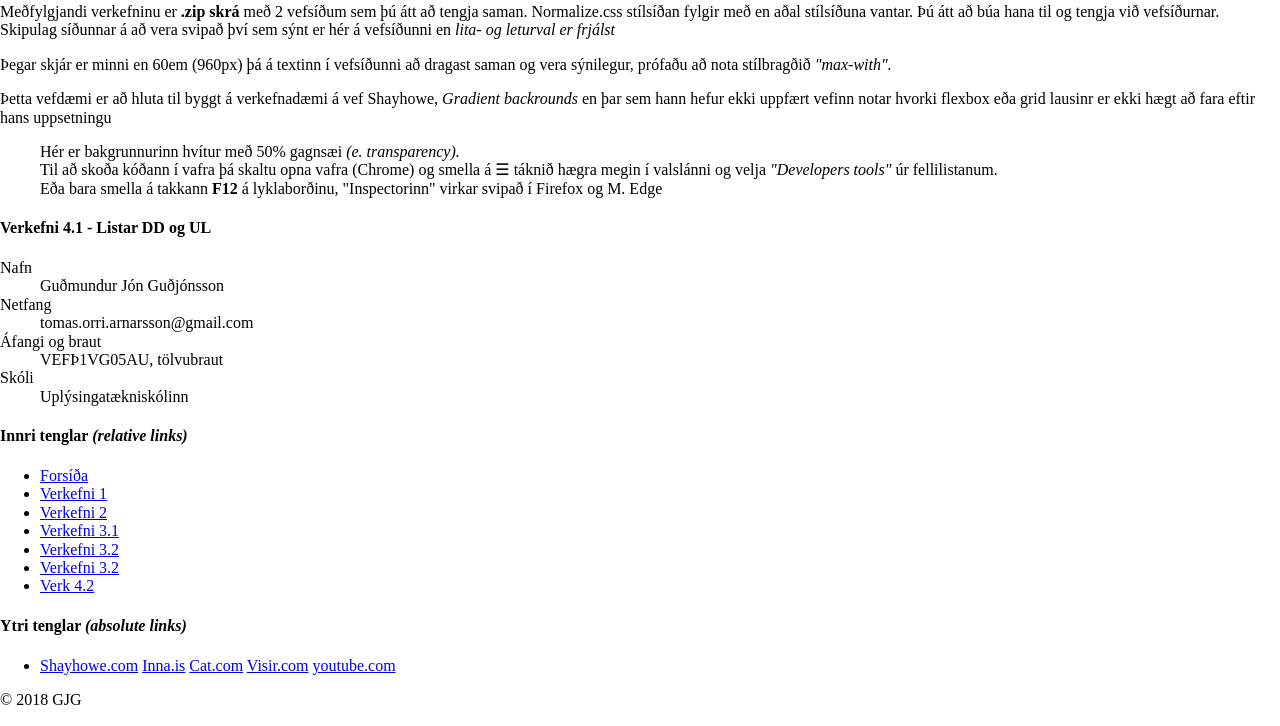
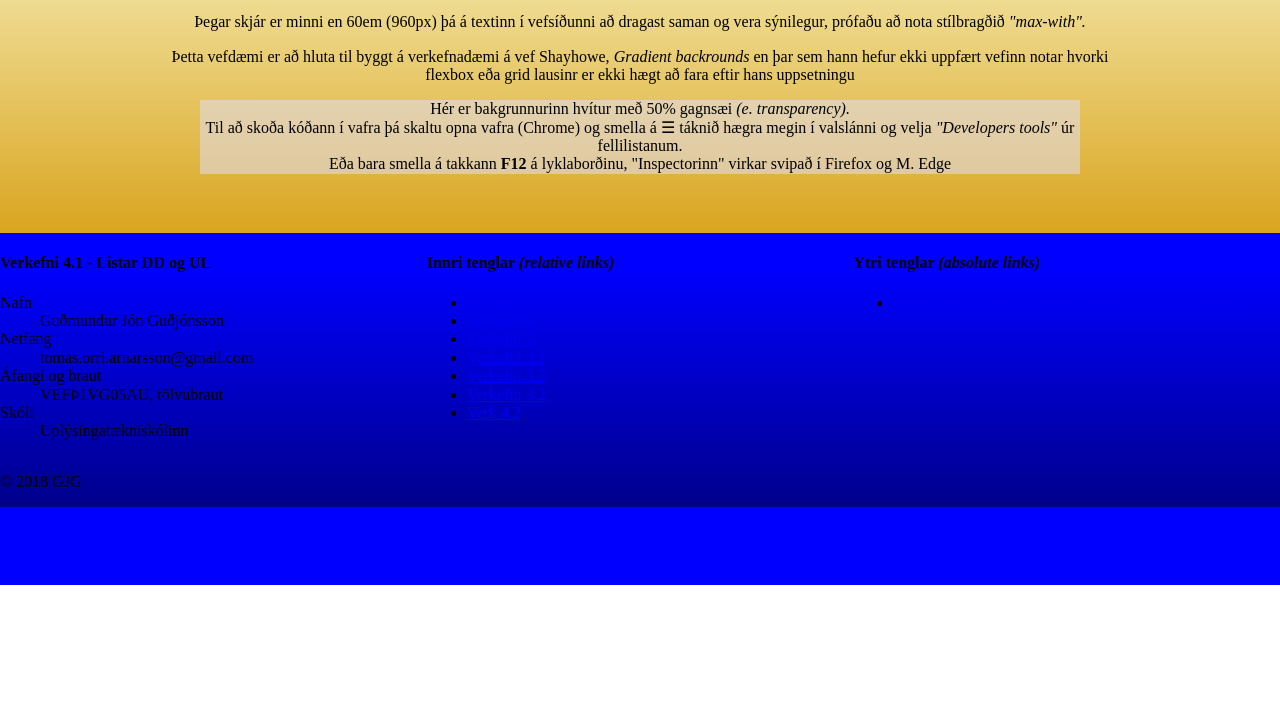
Before and after one commit to Huginn-Muninn/Verk_4, a plain HTML site: page verkefni-4-nemendur/index.html in a window 1280 px wide. Shown: the part 215-941 px from the top of the page. After the commit the page ends 800 px from the top, so only its background shows below. Drawn offline with Linux system fonts and the light colour scheme.

Commit message:
Add files via upload

```diff
--- a/verkefni-4-nemendur/index.html
+++ b/verkefni-4-nemendur/index.html
@@ -6,7 +6,7 @@
     <title>Verkefni 4.1 bakgrunnar</title>
     <link href="https://fonts.googleapis.com/css?family=Open+Sans:300,400,400i" rel="stylesheet">
     <link rel="stylesheet" href="css/normalize.css">
-    <link rel="stylesheet" href="css/verk_5.css">
+    <link rel="stylesheet" href="css/verk_4.css">
   </head>
   <body class="body1">
     <header class="h1">
```
